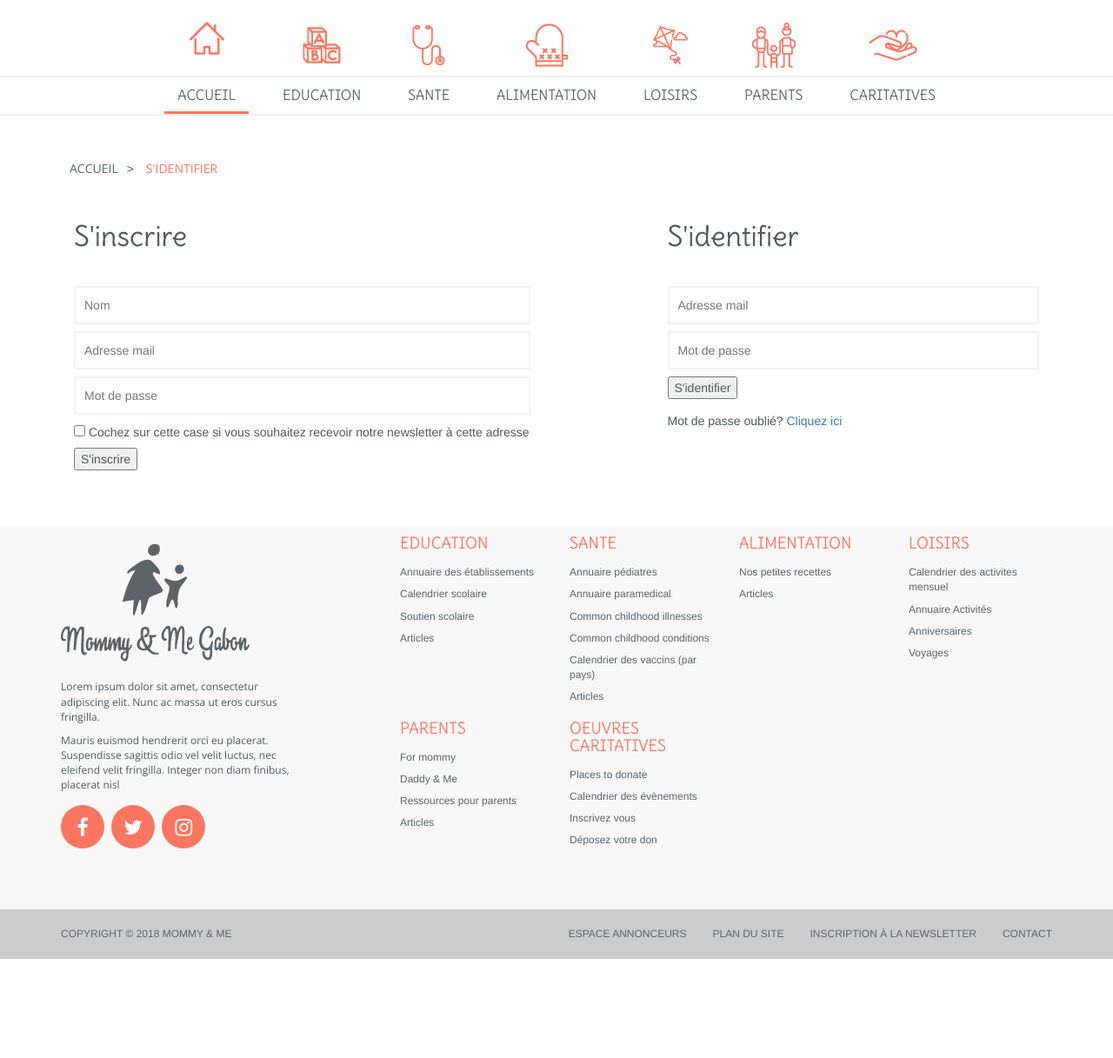
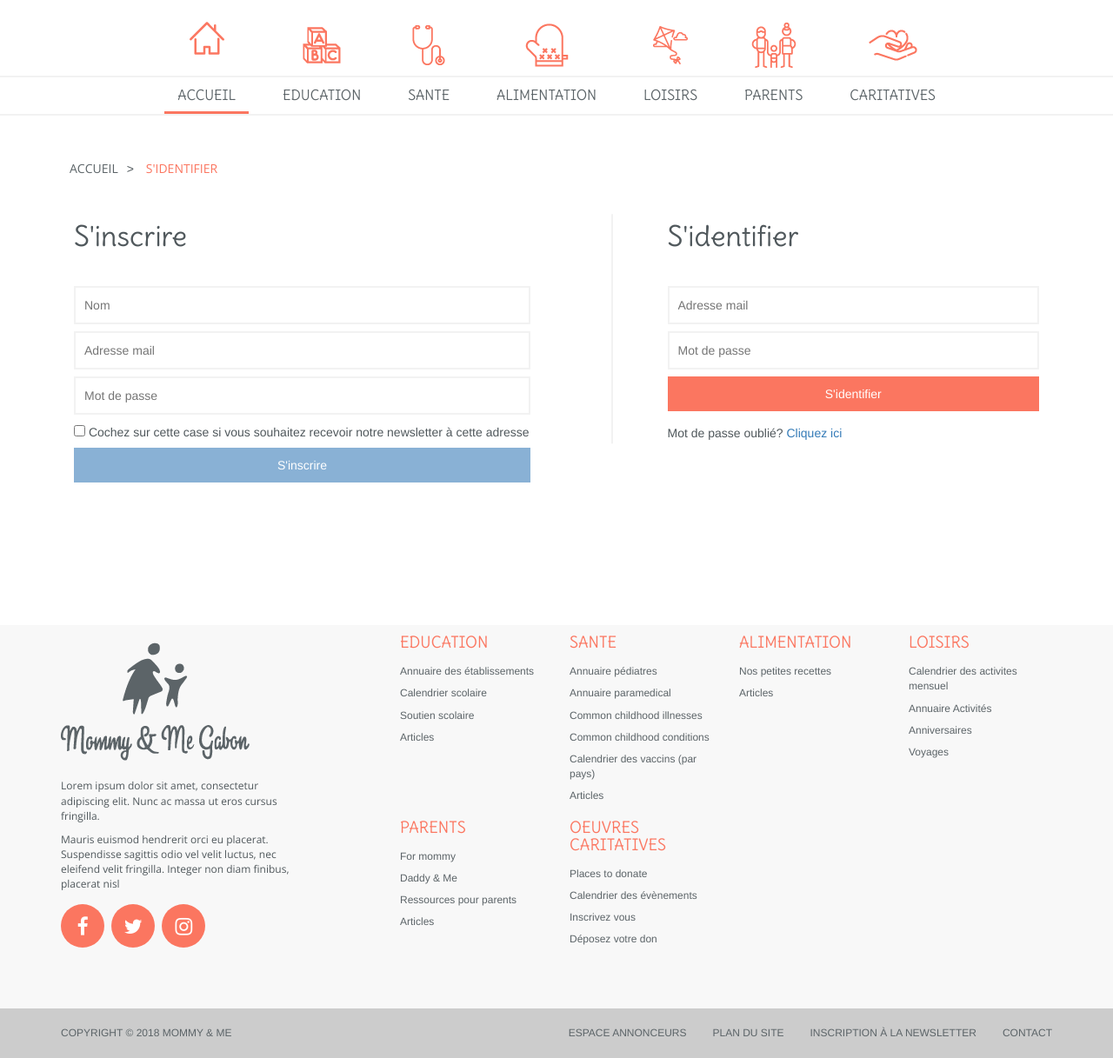
Before and after one commit to zekaze/mamgabon, a PHP site: page /login-registration.php in a window 1280 px wide. Shown: the part 407-1624 px from the top of the page at 87% size. Before the commit the page ends 1510 px from the top, so only its background shows below. Run offline with PHP 8.4, Linux system fonts and the light colour scheme.

Commit message:
Updates: - Login/ registrations page - Forgotten password page

```diff
--- a/src/css/_general.scss
+++ b/src/css/_general.scss
@@ -372,19 +372,18 @@ a:focus{
 
 #reset-password-form{
   padding: 0 0 100px;
-display: flex;
-  flex-direction: row;
-  justify-content: space-between;
 
   .form-input{
     display: block;
-    width: 80%;
+    width: 100%;
+    margin-bottom: 5px;
     padding: 10px;
     border: solid 3px $light_gray;
   }
   .submit-button{
     display: block;
-    width: 20%;
+    width: 100%;
+    padding: 15px;
     border: none;
     background-color: $blue;
     color: #fff;
--- a/src/css/_login.scss
+++ b/src/css/_login.scss
@@ -1,4 +1,5 @@
 .login-registration-forms{
+  padding-bottom: 100px;
   form{
       padding: 20px 15px;
 
@@ -26,5 +27,45 @@
         border: solid 2px $light_gray;
       }
     }
+    button[type="submit"]{
+      border: none;
+      padding: 10px 20px;
+      display: block;
+      width: 100%;
+      color: #fff;
+      @include transition(0.3s);
+    }
+  }
+  #registration-form{
+
+
+    button[type="submit"]{
+      background-color: $blue;
+      &:hover{
+        background-color: darken($blue,10%);
+      }
+    }
+  }
+  #login-form{
+    position: relative;
+    &:before{
+      content: '';
+      display: block;
+      position: absolute;
+      left: -50px;
+      top: 50%;
+      @include transform(translate(0, -50%));
+      height: 80%;
+      width: 2px;
+      background-color: $light_gray;
+    }
+
+    button[type="submit"]{
+      background-color: $orange;
+
+      &:hover{
+        background-color: darken($orange,10%);
+      }
+    }
   }
 }
--- a/src/css/style.css
+++ b/src/css/style.css
@@ -507,18 +507,17 @@ a:focus {
       border-color: #fff; }
 
 #reset-password-form {
-  padding: 0 0 100px;
-  display: flex;
-  flex-direction: row;
-  justify-content: space-between; }
+  padding: 0 0 100px; }
   #reset-password-form .form-input {
     display: block;
-    width: 80%;
+    width: 100%;
+    margin-bottom: 5px;
     padding: 10px;
     border: solid 3px #f2f2f2; }
   #reset-password-form .submit-button {
     display: block;
-    width: 20%;
+    width: 100%;
+    padding: 15px;
     border: none;
     background-color: #89b1d5;
     color: #fff;
@@ -1734,6 +1733,8 @@ div.zabuto_calendar .badge-event {
 .contact-info .email:before {
   content: '\f0e0'; }
 
+.login-registration-forms {
+  padding-bottom: 100px; }
   .login-registration-forms form {
     padding: 20px 15px; }
     .login-registration-forms form h2 {
@@ -1752,6 +1753,40 @@ div.zabuto_calendar .badge-event {
         width: 100%;
         padding: 10px;
         border: solid 2px #f2f2f2; }
+    .login-registration-forms form button[type="submit"] {
+      border: none;
+      padding: 10px 20px;
+      display: block;
+      width: 100%;
+      color: #fff;
+      -webkit-transition: all 0.3s ease-in-out;
+      -moz-transition: all 0.3s ease-in-out;
+      -o-transition: all 0.3s ease-in-out;
+      transition: all 0.3s ease-in-out; }
+  .login-registration-forms #registration-form button[type="submit"] {
+    background-color: #89b1d5; }
+    .login-registration-forms #registration-form button[type="submit"]:hover {
+      background-color: #6398c8; }
+  .login-registration-forms #login-form {
+    position: relative; }
+    .login-registration-forms #login-form:before {
+      content: '';
+      display: block;
+      position: absolute;
+      left: -50px;
+      top: 50%;
+      -webkit-transform: translate(0, -50%);
+      -moz-transform: translate(0, -50%);
+      -o-transform: translate(0, -50%);
+      -ms-transform: translate(0, -50%);
+      transform: translate(0, -50%);
+      height: 80%;
+      width: 2px;
+      background-color: #f2f2f2; }
+    .login-registration-forms #login-form button[type="submit"] {
+      background-color: #fb7660; }
+      .login-registration-forms #login-form button[type="submit"]:hover {
+        background-color: #fa4b2e; }
 
 @media (max-width: 1366px) {
   .error404 {
```
Also changed, not shown: forgotten-password.php (+16 -17 lines), 1 other file. Lines whose indentation alone changed are shown as unchanged.
